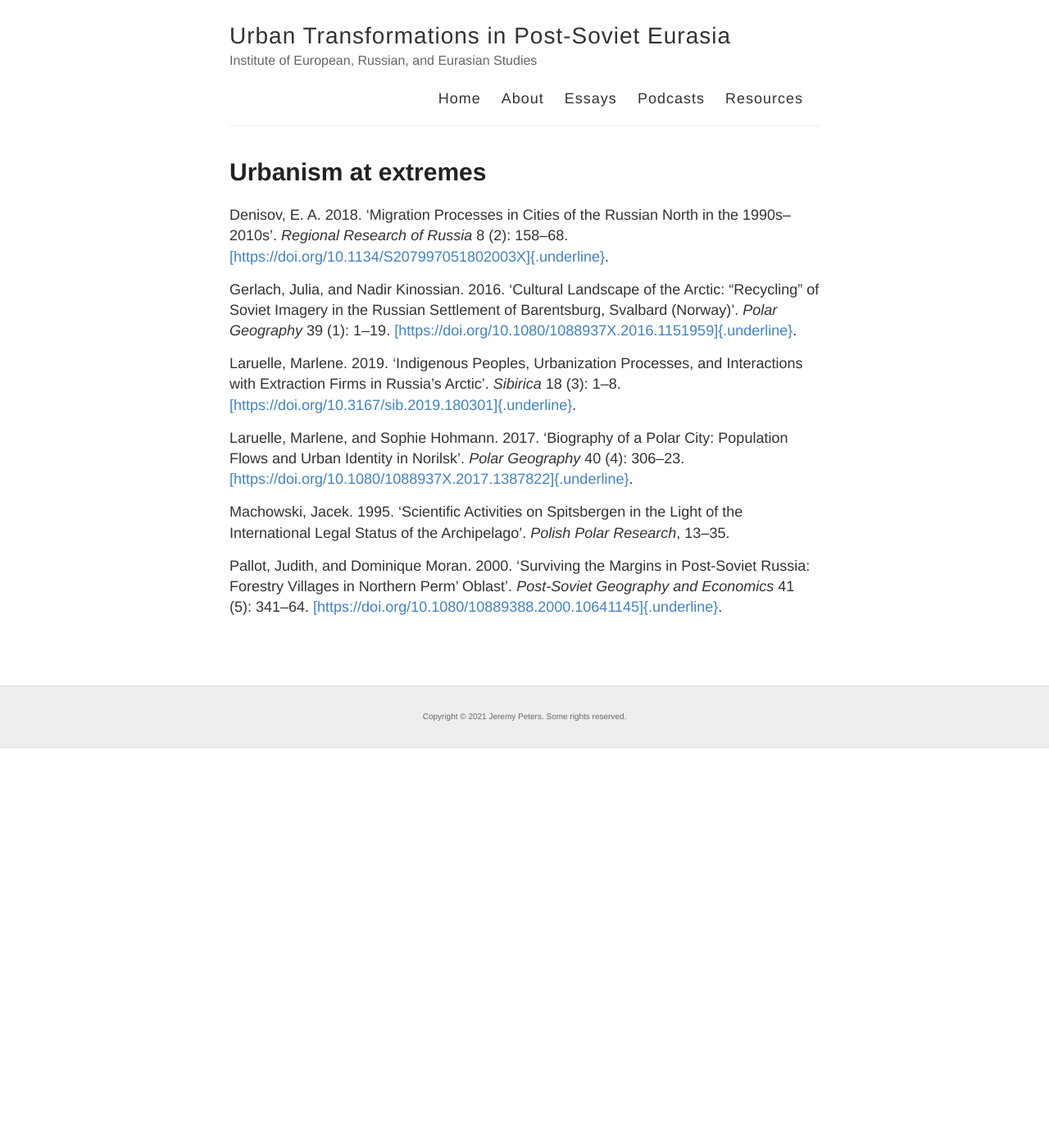
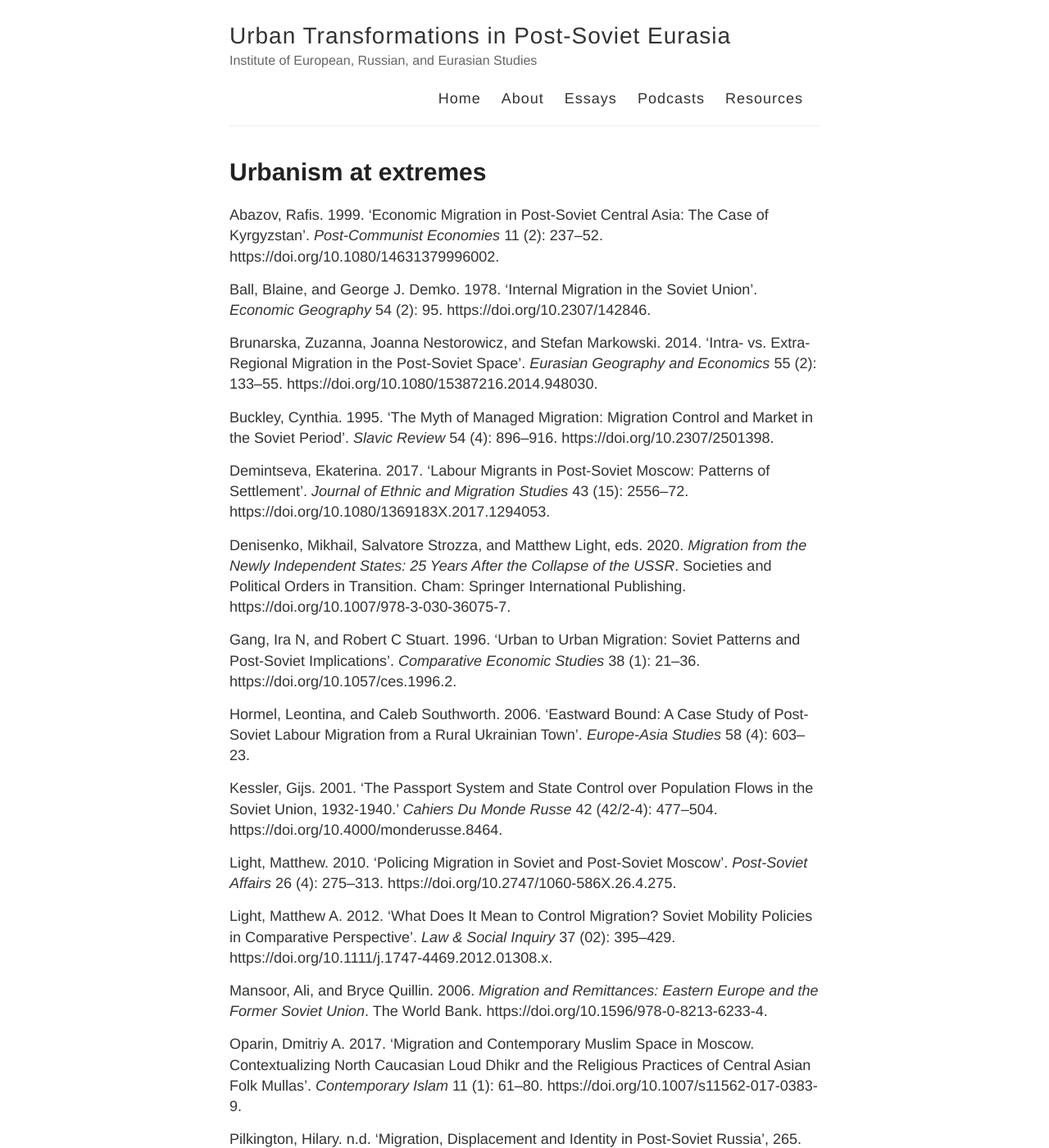
Before and after one commit to eurasiancities/eurasiancities, a Jekyll site: the page built from academicbib/index.html, in a window 1280 px wide and 1400 px high. Shown: the whole window at 82% size. Built offline with Jekyll 4.4.1, drawn with Linux system fonts in a browser that asks for light colours; some of the changed text lies outside the part shown.

Commit message:
add bibliography

```diff
--- a/_academicbib/m13.md
+++ b/_academicbib/extreme_urbanism.md
@@ -7,22 +7,22 @@ date: Jul 4 2021 09:11
 
 Denisov, E. A. 2018. 'Migration Processes in Cities of the Russian North
 in the 1990s--2010s'. *Regional Research of Russia* 8 (2): 158--68.
-[[https://doi.org/10.1134/S207997051802003X]{.underline}](https://doi.org/10.1134/S207997051802003X).
+[https://doi.org/10.1134/S207997051802003X](https://doi.org/10.1134/S207997051802003X).
 
 Gerlach, Julia, and Nadir Kinossian. 2016. 'Cultural Landscape of the
 Arctic: "Recycling" of Soviet Imagery in the Russian Settlement of
 Barentsburg, Svalbard (Norway)'. *Polar Geography* 39 (1): 1--19.
-[[https://doi.org/10.1080/1088937X.2016.1151959]{.underline}](https://doi.org/10.1080/1088937X.2016.1151959).
+[https://doi.org/10.1080/1088937X.2016.1151959](https://doi.org/10.1080/1088937X.2016.1151959).
 
 Laruelle, Marlene. 2019. 'Indigenous Peoples, Urbanization Processes,
 and Interactions with Extraction Firms in Russia's Arctic'. *Sibirica*
 18 (3): 1--8.
-[[https://doi.org/10.3167/sib.2019.180301]{.underline}](https://doi.org/10.3167/sib.2019.180301).
+[https://doi.org/10.3167/sib.2019.180301](https://doi.org/10.3167/sib.2019.180301).
 
 Laruelle, Marlene, and Sophie Hohmann. 2017. 'Biography of a Polar City:
 Population Flows and Urban Identity in Norilsk'. *Polar Geography* 40
 (4): 306--23.
-[[https://doi.org/10.1080/1088937X.2017.1387822]{.underline}](https://doi.org/10.1080/1088937X.2017.1387822).
+[https://doi.org/10.1080/1088937X.2017.1387822](https://doi.org/10.1080/1088937X.2017.1387822).
 
 Machowski, Jacek. 1995. 'Scientific Activities on Spitsbergen in the
 Light of the International Legal Status of the Archipelago'. *Polish
@@ -31,4 +31,4 @@ Polar Research*, 13--35.
 Pallot, Judith, and Dominique Moran. 2000. 'Surviving the Margins in
 Post-Soviet Russia: Forestry Villages in Northern Perm' Oblast'.
 *Post-Soviet Geography and Economics* 41 (5): 341--64.
-[[https://doi.org/10.1080/10889388.2000.10641145]{.underline}](https://doi.org/10.1080/10889388.2000.10641145).
+[https://doi.org/10.1080/10889388.2000.10641145](https://doi.org/10.1080/10889388.2000.10641145).
--- /dev/null
+++ b/_academicbib/migration.md
@@ -0,0 +1,104 @@
+---
+layout: bibliography
+title: "Urbanism at extremes"
+date: Jul 4 2021 09:11
+---
+
+
+Abazov, Rafis. 1999. 'Economic Migration in Post-Soviet Central Asia:
+The Case of Kyrgyzstan'. *Post-Communist Economies* 11 (2): 237--52.
+https://doi.org/10.1080/14631379996002.
+
+Ball, Blaine, and George J. Demko. 1978. 'Internal Migration in the
+Soviet Union'. *Economic Geography* 54 (2): 95.
+https://doi.org/10.2307/142846.
+
+Brunarska, Zuzanna, Joanna Nestorowicz, and Stefan Markowski. 2014.
+'Intra- vs. Extra-Regional Migration in the Post-Soviet Space'.
+*Eurasian Geography and Economics* 55 (2): 133--55.
+https://doi.org/10.1080/15387216.2014.948030.
+
+Buckley, Cynthia. 1995. 'The Myth of Managed Migration: Migration
+Control and Market in the Soviet Period'. *Slavic Review* 54 (4):
+896--916. https://doi.org/10.2307/2501398.
+
+Demintseva, Ekaterina. 2017. 'Labour Migrants in Post-Soviet Moscow:
+Patterns of Settlement'. *Journal of Ethnic and Migration Studies* 43
+(15): 2556--72. https://doi.org/10.1080/1369183X.2017.1294053.
+
+Denisenko, Mikhail, Salvatore Strozza, and Matthew Light, eds. 2020.
+*Migration from the Newly Independent States: 25 Years After the
+Collapse of the USSR*. Societies and Political Orders in Transition.
+Cham: Springer International Publishing.
+https://doi.org/10.1007/978-3-030-36075-7.
+
+Gang, Ira N, and Robert C Stuart. 1996. 'Urban to Urban Migration:
+Soviet Patterns and Post-Soviet Implications'. *Comparative Economic
+Studies* 38 (1): 21--36. https://doi.org/10.1057/ces.1996.2.
+
+Hormel, Leontina, and Caleb Southworth. 2006. 'Eastward Bound: A Case
+Study of Post-Soviet Labour Migration from a Rural Ukrainian Town'.
+*Europe-Asia Studies* 58 (4): 603--23.
+
+Kessler, Gijs. 2001. 'The Passport System and State Control over
+Population Flows in the Soviet Union, 1932-1940.' *Cahiers Du Monde
+Russe* 42 (42/2-4): 477--504. https://doi.org/10.4000/monderusse.8464.
+
+Light, Matthew. 2010. 'Policing Migration in Soviet and Post-Soviet
+Moscow'. *Post-Soviet Affairs* 26 (4): 275--313.
+https://doi.org/10.2747/1060-586X.26.4.275.
+
+Light, Matthew A. 2012. 'What Does It Mean to Control Migration? Soviet
+Mobility Policies in Comparative Perspective'. *Law & Social Inquiry* 37
+(02): 395--429. https://doi.org/10.1111/j.1747-4469.2012.01308.x.
+
+Mansoor, Ali, and Bryce Quillin. 2006. *Migration and Remittances:
+Eastern Europe and the Former Soviet Union*. The World Bank.
+https://doi.org/10.1596/978-0-8213-6233-4.
+
+Oparin, Dmitriy A. 2017. 'Migration and Contemporary Muslim Space in
+Moscow. Contextualizing North Caucasian Loud Dhikr and the Religious
+Practices of Central Asian Folk Mullas'. *Contemporary Islam* 11 (1):
+61--80. https://doi.org/10.1007/s11562-017-0383-9.
+
+Pilkington, Hilary. n.d. 'Migration, Displacement and Identity in
+Post-Soviet Russia', 265.
+
+Rahmonova-Schwarz, Delia. 2010. 'Migrations during the Soviet Period and
+in the Early Years of USSR's Dissolution: A Focus on Central Asia'.
+*Revue Européenne Des Migrations Internationales* 26 (3): 9--30.
+https://doi.org/10.4000/remi.5196.
+
+Sahadeo, Jeff. 2012. 'Soviet "Blacks" and Place Making in Leningrad and
+Moscow'. *Slavic Review* 71 (2): 331--58.
+https://doi.org/10.5612/slavicreview.71.2.0331.
+
+---------. 2016. 'Black Snouts Go Home! Migration and Race in Late
+Soviet Leningrad and Moscow'. *The Journal of Modern History* 88 (4):
+797--826. https://doi.org/10.1086/688835.
+
+---------. 2019. *Voices from the Soviet Edge: Southern Migrants in
+Leningrad and Moscow*. Ithaca: Cornell University Press.
+
+Siegelbaum, Lewis H., and Leslie Page Moch. 2016. 'Transnationalism in
+One Country? Seeing and Not Seeing Cross-Border Migration within the
+Soviet Union'. *Slavic Review* 75 (4): 970--86.
+https://doi.org/10.5612/slavicreview.75.4.0970.
+
+Soboleva, Svetlana. n.d. 'MIGRATION AND SETTLmENT : SOVIET U N I O N',
+147.
+
+Stuart, Robert C., and Paul R. Gregory. 1977. 'A Model of Soviet
+Rural-Urban Migration'. *Economic Development and Cultural Change* 26
+(1): 81--92. https://doi.org/10.1086/450996.
+
+Tishkov, Valery, Zhanna Zayinchkovskaya, and Galina Vitkovskaya. n.d.
+'Migration in the Countries of the Former Soviet Union', 42.
+
+Urinboyev, Rustamjon. 2017. 'Migration and Transnational Informality in
+Post-Soviet Societies'. In *Migrant Workers in Russia*, edited by
+Anna-Liisa Heusala and Kaarina Aitamurto, 24. London: Routledge.
+
+White, Anne. 2007. 'Internal Migration Trends in Soviet and Post-Soviet
+European Russia'. *Europe-Asia Studies* 59 (6): 887--911.
+https://doi.org/10.1080/09668130701489105.
```
